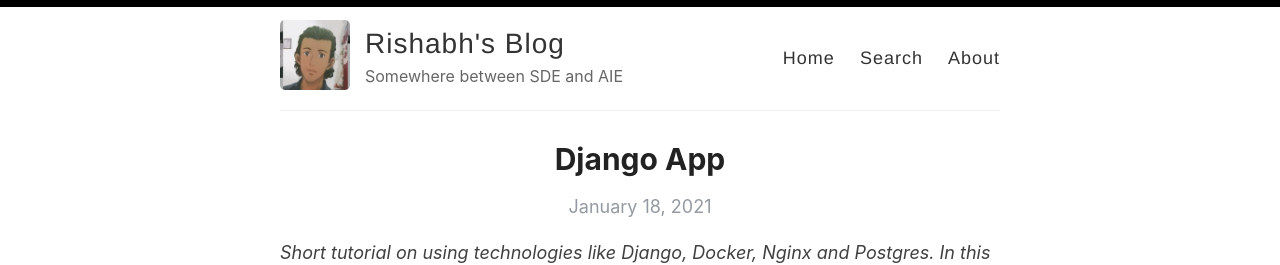
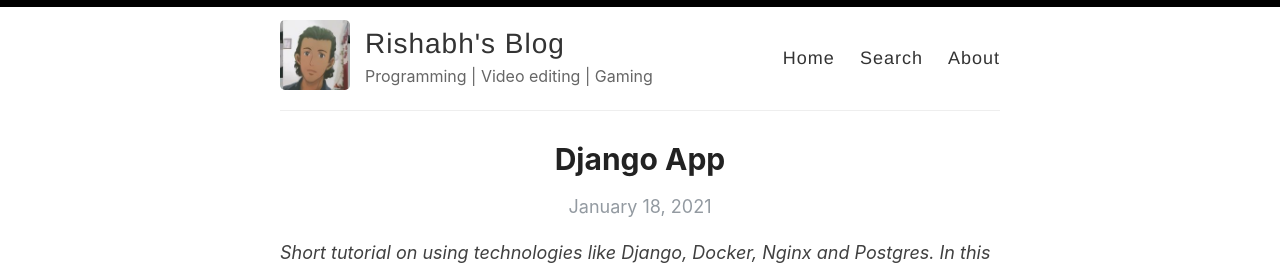
Before and after one commit to CodeSeeker99/codeseeker99.github.io, a Jekyll site: the page built from index.html, in a window 1280 px wide. Shown: the top 265 px of the page. Built offline with Jekyll 4.4.1, drawn with Linux system fonts in a browser that asks for light colours; the list of posts is cut into pages by our own code.

Commit message:
Update _config.yml

```diff
--- a/_config.yml
+++ b/_config.yml
@@ -9,7 +9,7 @@ name: Rishabh's Blog
 author: Rishabh Bajpai
 
 # Short bio or description (displayed in the header)
-description: Somewhere between SDE and AIE
+description: Programming | Video editing | Gaming
 
 # URL of your avatar or profile pic (you could use your GitHub profile pic)
 avatar: /images/insta.jpeg
```
